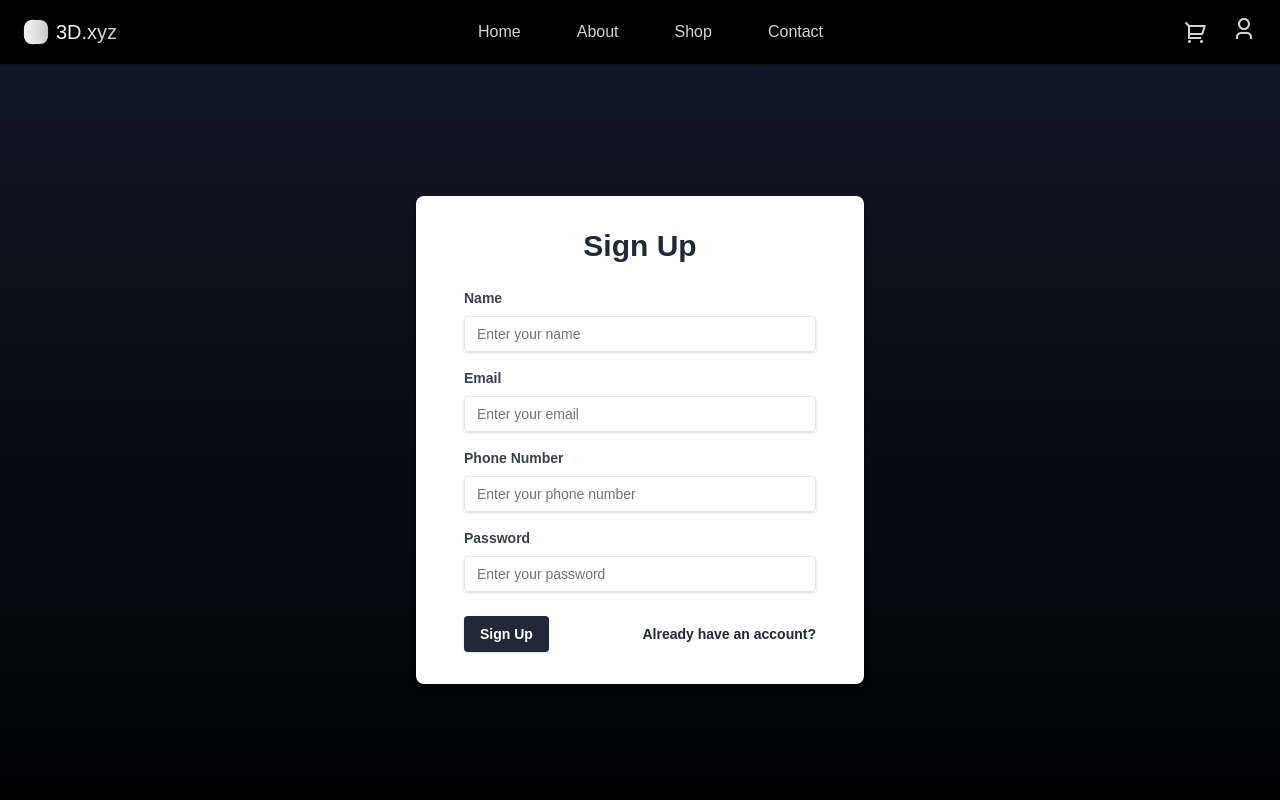
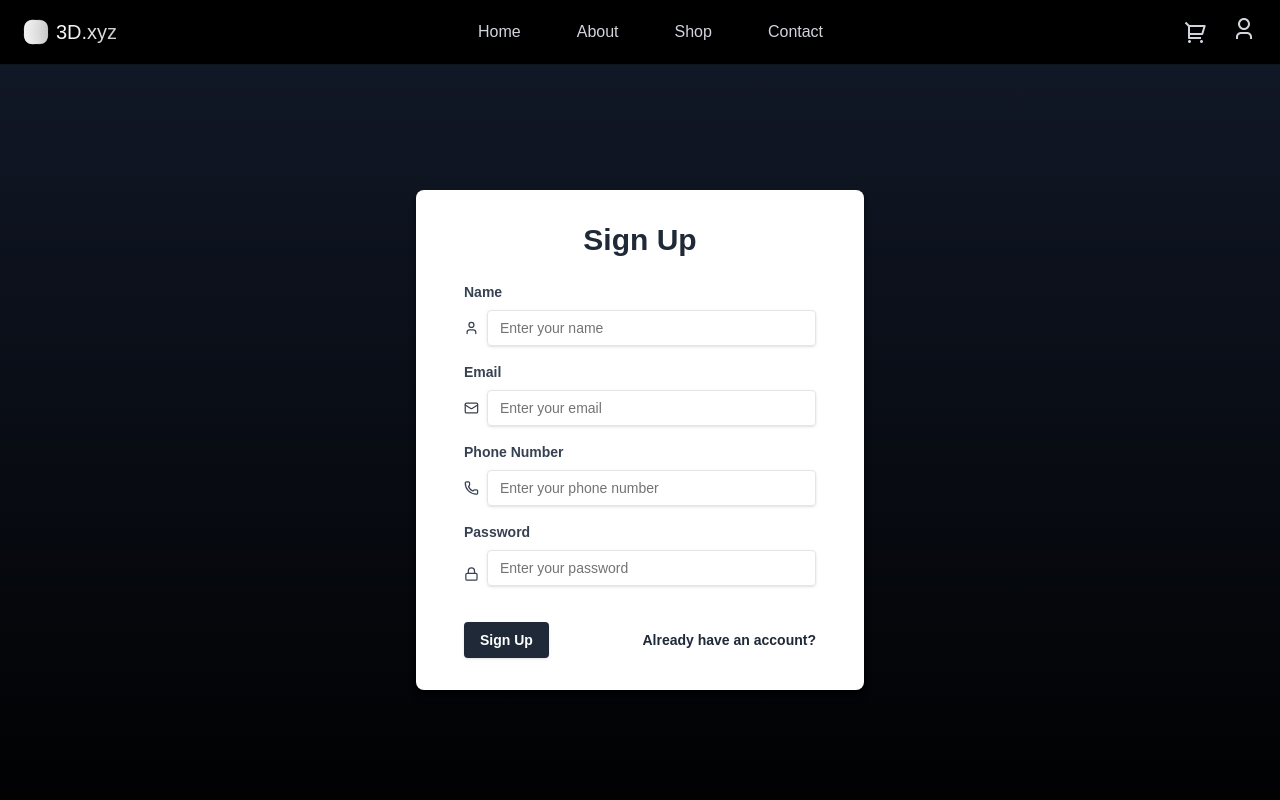
Before and after one commit to ravikan6/3dx, a Next.js app: page /signup in a window 1280 px wide. Shown: the top 800 px of the page. Built offline with nearby package versions, Linux system fonts and the light colour scheme.

Commit message:
all icons added for login signup and seller login page

```diff
--- a/src/app/login/page.tsx
+++ b/src/app/login/page.tsx
@@ -5,6 +5,7 @@ import { useAuth } from "@/context/AuthContext";
 import { Button } from "@/components/ui/button";
 import { Input } from "@/components/ui/input";
 import { Label } from "@/components/ui/label";
+import { Mail, Lock } from "lucide-react";
 import { useRouter } from "next/navigation";
 import Link from "next/link";
 
@@ -44,6 +45,8 @@ export default function LoginPage() {
             >
               Email
             </Label>
+            <div className="flex items-center space-x-2">
+              <Mail className="h-5 w-5 text-gray-700" />
               <Input
                 type="email"
                 id="email"
@@ -54,6 +57,7 @@ export default function LoginPage() {
                 required
               />
             </div>
+          </div>
           <div className="mb-6">
             <Label
               htmlFor="password"
@@ -61,6 +65,8 @@ export default function LoginPage() {
             >
               Password
             </Label>
+            <div className="flex items-center space-x-2">
+              <Lock className="h-5 w-5 text-gray-700" />
               <Input
                 type="password"
                 id="password"
@@ -70,6 +76,7 @@ export default function LoginPage() {
                 placeholder="Enter your password"
                 required
               />
+            </div>
           </div>
           {error && <p className="text-red-500 text-xs italic mb-4">{error}</p>}
           <div className="flex items-center justify-between">
--- a/src/app/seller/page.tsx
+++ b/src/app/seller/page.tsx
@@ -5,7 +5,7 @@ import { Button } from "@/components/ui/button"
 import { Input } from "@/components/ui/input"
 import { Label } from "@/components/ui/label"
 import { Card, CardContent, CardHeader, CardTitle } from "@/components/ui/card"
-import { Store } from 'lucide-react'
+import { Store, Mail, Phone, Lock } from 'lucide-react'
 
 export default function SellerLogin() {
   const [formData, setFormData] = useState({
@@ -35,6 +35,7 @@ export default function SellerLogin() {
           <form onSubmit={handleSubmit} className="space-y-4">
             <div className="space-y-2">
               <Label htmlFor="sellerId" className="text-sm font-medium text-gray-700">Seller ID</Label>
+              <div className="flex items-center space-x-2">
                 <Input
                   id="sellerId"
                   type="text"
@@ -44,6 +45,7 @@ export default function SellerLogin() {
                   required
                   className="border-gray-300 focus:border-black focus:ring-black"
                 />
+              </div>
             </div>
 
             <div className="space-y-2">
@@ -57,7 +59,10 @@ export default function SellerLogin() {
                     checked={formData.contactOption === 'email'}
                     onChange={(e) => setFormData({ ...formData, contactOption: e.target.value, mobile: '' })}
                   />
+                  <span className="flex items-center space-x-1">
+                    <Mail className="h-4 w-4 text-gray-700" />
                     <span>Email</span>
+                  </span>
                 </label>
                 <label className="flex items-center space-x-2">
                   <input
@@ -67,7 +72,10 @@ export default function SellerLogin() {
                     checked={formData.contactOption === 'mobile'}
                     onChange={(e) => setFormData({ ...formData, contactOption: e.target.value, email: '' })}
                   />
+                  <span className="flex items-center space-x-1">
+                    <Phone className="h-4 w-4 text-gray-700" />
                     <span>Mobile Number</span>
+                  </span>
                 </label>
               </div>
             </div>
@@ -75,6 +83,8 @@ export default function SellerLogin() {
             {formData.contactOption === 'email' && (
               <div className="space-y-2">
                 <Label htmlFor="email" className="text-sm font-medium text-gray-700">Email</Label>
+                <div className="flex items-center space-x-2">
+                  <Mail className="h-4 w-4 text-gray-700" />
                   <Input
                     id="email"
                     type="email"
@@ -85,11 +95,14 @@ export default function SellerLogin() {
                     className="border-gray-300 focus:border-black focus:ring-black"
                   />
                 </div>
+              </div>
             )}
 
             {formData.contactOption === 'mobile' && (
               <div className="space-y-2">
                 <Label htmlFor="mobile" className="text-sm font-medium text-gray-700">Mobile Number</Label>
+                <div className="flex items-center space-x-2">
+                  <Phone className="h-4 w-4 text-gray-700" />
                   <Input
                     id="mobile"
                     type="tel"
@@ -100,10 +113,13 @@ export default function SellerLogin() {
                     className="border-gray-300 focus:border-black focus:ring-black"
                   />
                 </div>
+              </div>
             )}
 
             <div className="space-y-2">
               <Label htmlFor="password" className="text-sm font-medium text-gray-700">Password</Label>
+              <div className="flex items-center space-x-2">
+                <Lock className="h-4 w-4 text-gray-700" />
                 <Input
                   id="password"
                   type="password"
@@ -113,6 +129,7 @@ export default function SellerLogin() {
                   required
                   className="border-gray-300 focus:border-black focus:ring-black"
                 />
+              </div>
             </div>
 
             <Button type="submit" className="w-full bg-black hover:bg-gray-800 text-white">
--- a/src/app/signup/page.tsx
+++ b/src/app/signup/page.tsx
@@ -7,6 +7,7 @@ import { Input } from "@/components/ui/input";
 import { Label } from "@/components/ui/label";
 import { useRouter } from "next/navigation";
 import Link from "next/link";
+import { User, Mail, Phone, Lock } from "lucide-react";
 
 export default function SignupPage() {
   const [name, setName] = useState("");
@@ -47,6 +48,8 @@ export default function SignupPage() {
             >
               Name
             </Label>
+            <div className="flex items-center space-x-2">
+              <User className="h-4 w-4 text-gray-700" />
               <Input
                 type="text"
                 id="name"
@@ -57,6 +60,7 @@ export default function SignupPage() {
                 required
               />
             </div>
+          </div>
           <div className="mb-4">
             <Label
               htmlFor="email"
@@ -64,6 +68,8 @@ export default function SignupPage() {
             >
               Email
             </Label>
+            <div className="flex items-center space-x-2">
+              <Mail className="h-4 w-4 text-gray-700" />
               <Input
                 type="email"
                 id="email"
@@ -74,6 +80,7 @@ export default function SignupPage() {
                 required
               />
             </div>
+          </div>
           <div className="mb-4">
             <Label
               htmlFor="phone"
@@ -81,6 +88,8 @@ export default function SignupPage() {
             >
               Phone Number
             </Label>
+            <div className="flex items-center space-x-2">
+              <Phone className="h-4 w-4 text-gray-700" />
               <Input
                 type="tel"
                 id="phone"
@@ -91,6 +100,7 @@ export default function SignupPage() {
                 required
               />
             </div>
+          </div>
           <div className="mb-6">
             <Label
               htmlFor="password"
@@ -98,6 +108,8 @@ export default function SignupPage() {
             >
               Password
             </Label>
+            <div className="flex items-center space-x-2">
+              <Lock className="h-4 w-4 text-gray-700" />
               <Input
                 type="password"
                 id="password"
@@ -107,6 +119,7 @@ export default function SignupPage() {
                 placeholder="Enter your password"
                 required
               />
+            </div>
           </div>
           {error && <p className="text-red-500 text-xs italic mb-4">{error}</p>}
           <div className="flex items-center justify-between">
```
Lines whose indentation alone changed are shown as unchanged.
